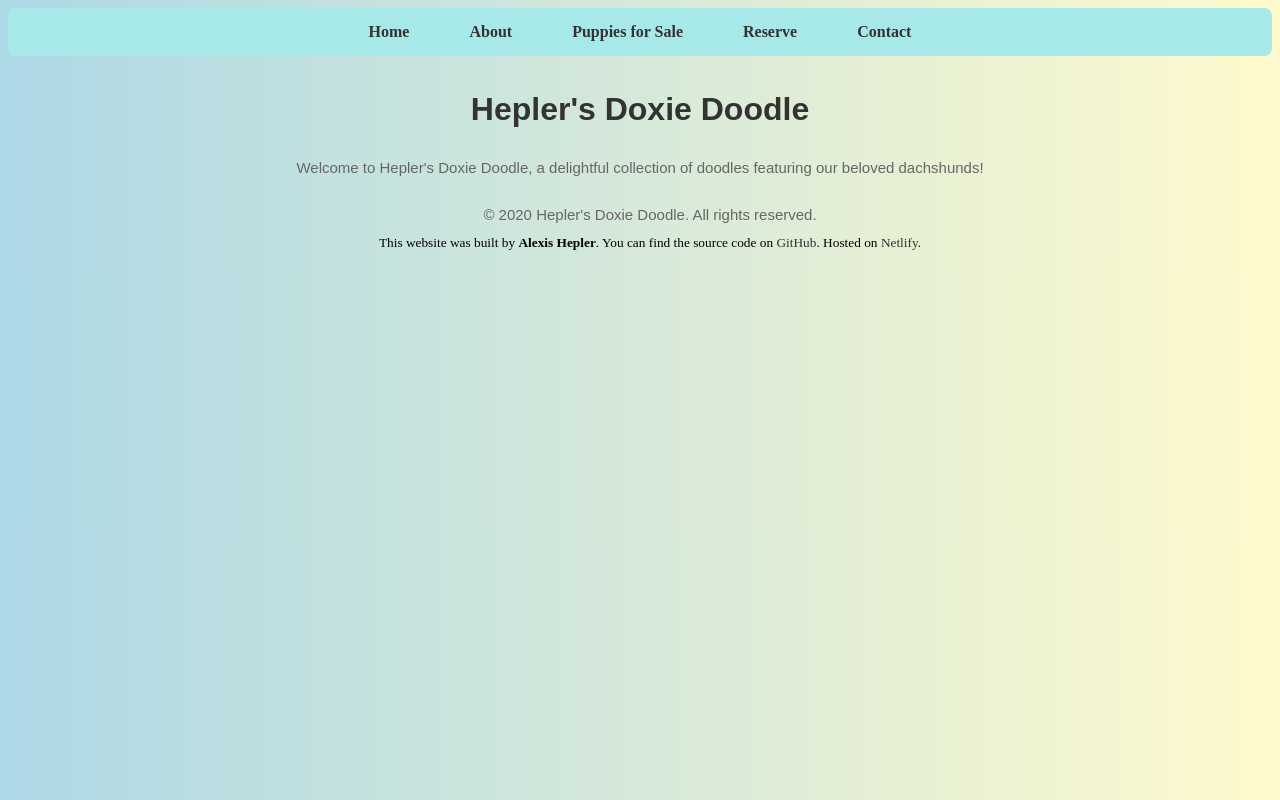
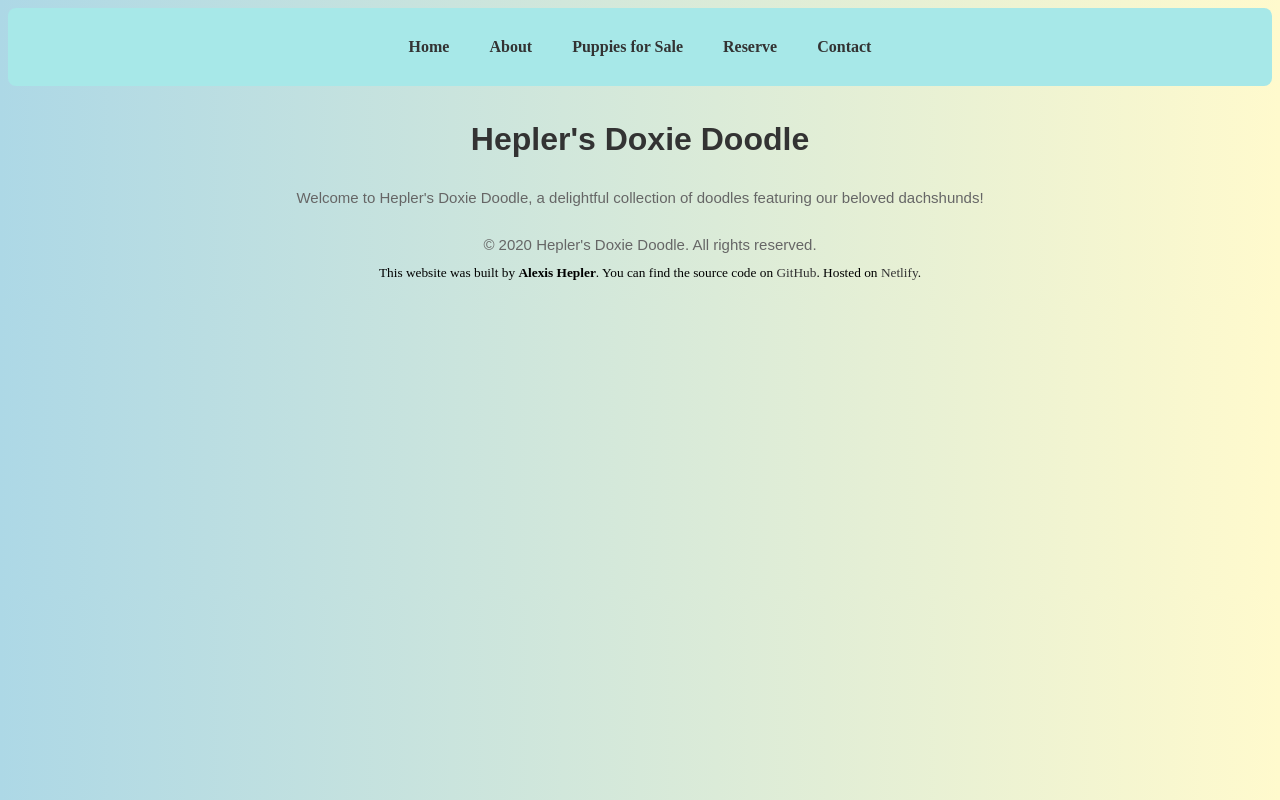
Before and after one commit to Alexismarie20/Heplers-doxie-doodle, a plain HTML site: page index.html in a window 1280 px wide. Drawn offline with Linux system fonts and the light colour scheme.

Commit message:
update css style

```diff
--- a/src/style.css
+++ b/src/style.css
@@ -61,16 +61,17 @@ p {
 }
 
 #navbar ul {
+  display: flex;
+  flex-wrap: wrap;
+  justify-content: center;
   list-style-type: none;
-  padding: 0;
   margin: 0;
-  display: flex;
-  justify-content: center;
+  padding: 10px;
+
 }
 
 #navbar ul li {
-  display: inline-block;
-  margin: 0 15px;
+  margin: 5px;
 }
 
 #navbar ul li a {
```
